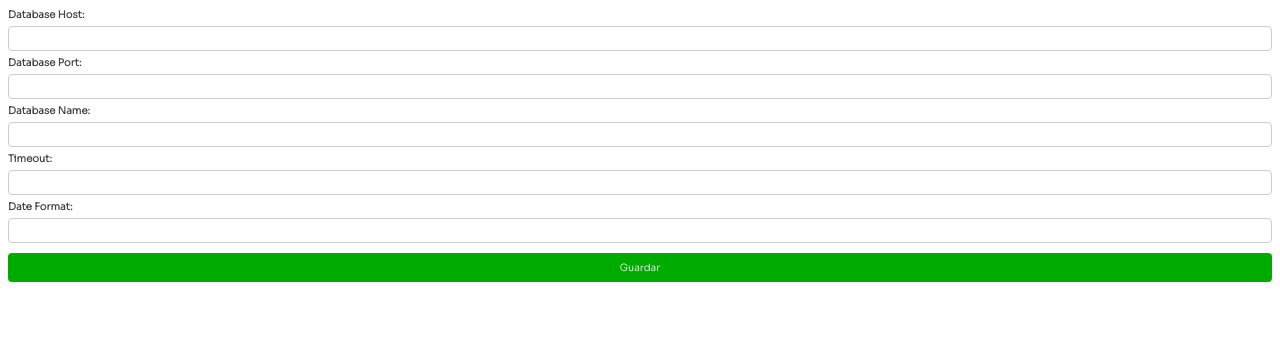
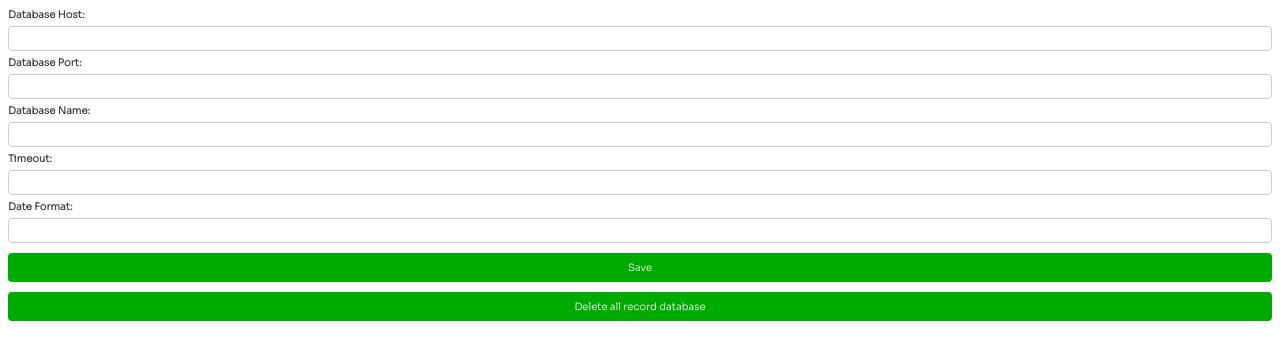
Before and after one commit to jmarulandaerco/webServerCompulab, a Django app: template AppFrontend/templates/home/content/form/database/databaseSetting.html in a window 1280 px wide. Shown: the top 360 px of the page. Run offline with Django 5.2, Linux system fonts and the light colour scheme; the template is opened without the code that fills it, so the values that code supplies are empty.

Commit message:
edit - master

```diff
--- a/AppFrontend/Views/menuView.py
+++ b/AppFrontend/Views/menuView.py
@@ -108,6 +108,8 @@ class FormDataServer(View):
 
     def get(self, request):
         try:
+            config.clear()
+            config.read(list_path_menu[0])
             sample_data = {
                 "server": config.get('server', 'server_type'),
                 "neu_plus": config.get('server', 'id_device'),
@@ -341,6 +343,8 @@ class FormDataSettingInterface(View):
 
     def get(self, request):
         try:
+            config.clear()
+            config.read(list_path_menu[0])
             sample_data = {
                 "interface": config.get('internet_interfaces', 'internet_interface'),
                 "connection": config.get('internet_interfaces', 'connection_name'),
--- a/AppFrontend/static/script/menu/service.js
+++ b/AppFrontend/static/script/menu/service.js
@@ -71,7 +71,7 @@ function startService() {
                 setTimeout(function() {
                     checkServiceStatus();
                     alert(data.message);
-                },30000);
+                },5000);
 
 
             })
@@ -145,7 +145,7 @@ function startProgressBar() {
     progressBar.style.width = "0%"; // Resetear
 
     let startTime = Date.now();
-    let duration = 30000; // 30 segundos
+    let duration = 5000; // 5 segundos
 
     function updateProgress() {
         let elapsedTime = Date.now() - startTime;
--- a/AppFrontend/templates/home/content/form/database/databaseSetting.html
+++ b/AppFrontend/templates/home/content/form/database/databaseSetting.html
@@ -39,7 +39,10 @@
 
 
             <div class="form-group">
-                <button class="buttonClass" type="button" onclick="updateInformationDatabase()">Guardar</button>
+                <button class="buttonClass" type="button" onclick="updateInformationDatabase()">Save</button>
+            </div>
+            <div class="form-group">
+                <button class="buttonClass" type="button" onclick="deleteDatabase()">Delete all record database</button>
             </div>
 
         </form>
--- a/AppFrontend/templates/home/sidebar.html
+++ b/AppFrontend/templates/home/sidebar.html
@@ -40,10 +40,10 @@
         <img src="{% static 'images/view.svg' %}" height="20" width="20" alt="Logo" />
         View Data Devices
     </a>
-    <a href="#" onclick="deleteDatabase()">
+    <!-- <a href="#" onclick="deleteDatabase()">
         <img src="{% static 'images/delete.svg' %}" height="20" width="20" alt="Logo" />
         Delete all records database
-    </a>
+    </a> -->
     <a href="#" onclick="loadContent('form/database/password')">
         <img src="{% static 'images/database.svg' %}" height="20" width="20" alt="Logo" />
         Database *
```
